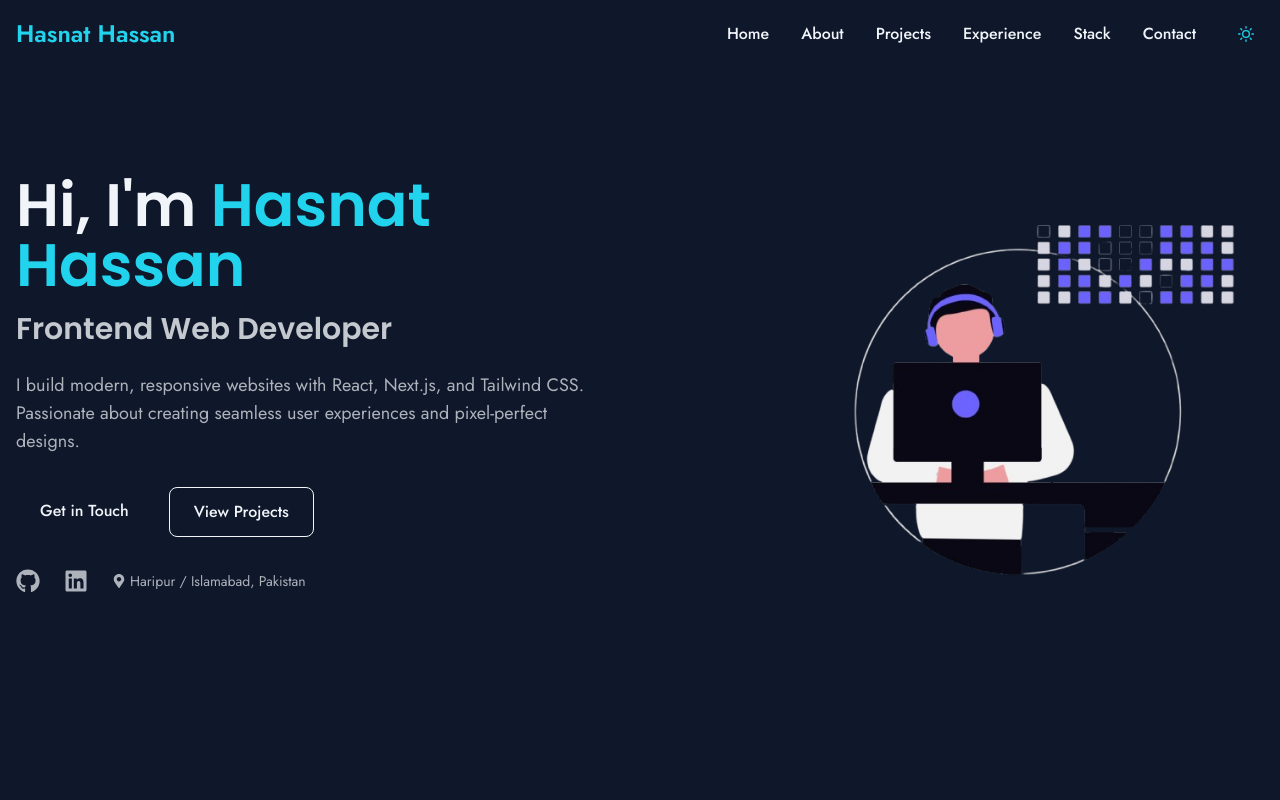
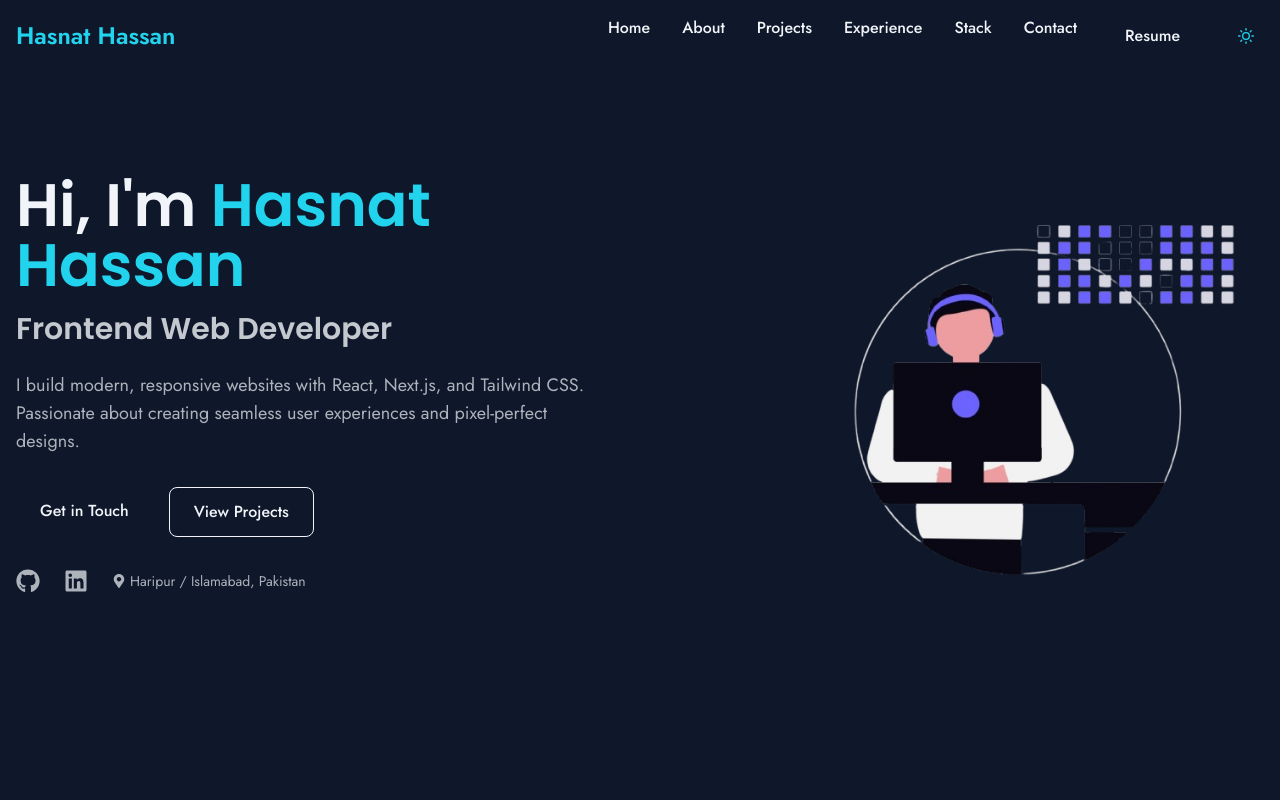
Before and after one commit to hasnat-hassan/portfolio, a Next.js app: page / in a window 1280 px wide. Shown: the top 800 px of the page. Built offline with nearby package versions, Linux system fonts and the light colour scheme.

Commit message:
Added Resume

```diff
--- a/src/components/Navbar.tsx
+++ b/src/components/Navbar.tsx
@@ -62,6 +62,16 @@ export default function Navbar() {
                 )}
               </Link>
             ))}
+            {/* Resume Button */}
+            <a
+              href="/resume.pdf"
+              target="_blank"
+              rel="noopener noreferrer"
+              className="relative font-medium hover:text-primary transition-colors text-foreground px-4 py-2 rounded bg-primary/90 hover:bg-primary focus:outline-none focus:ring-2 focus:ring-primary focus:ring-offset-2"
+              aria-label="Open Resume PDF in new tab"
+            >
+              Resume
+            </a>
           </nav>
           <ThemeToggle />
         </div>
@@ -109,6 +119,17 @@ export default function Navbar() {
                 {link.name}
               </Link>
             ))}
+            {/* Resume Button for Mobile */}
+            <a
+              href="/resume.pdf"
+              target="_blank"
+              rel="noopener noreferrer"
+              className="text-lg font-medium hover:text-primary transition-colors text-foreground px-4 py-2 rounded bg-primary/90 hover:bg-primary focus:outline-none focus:ring-2 focus:ring-primary focus:ring-offset-2"
+              aria-label="Open Resume PDF in new tab"
+              onClick={() => setIsMobileMenuOpen(false)}
+            >
+              Resume
+            </a>
           </div>
         </motion.nav>
       )}
```
Also changed, not shown: 1 other file (tests, documents, lock files or other folders).
